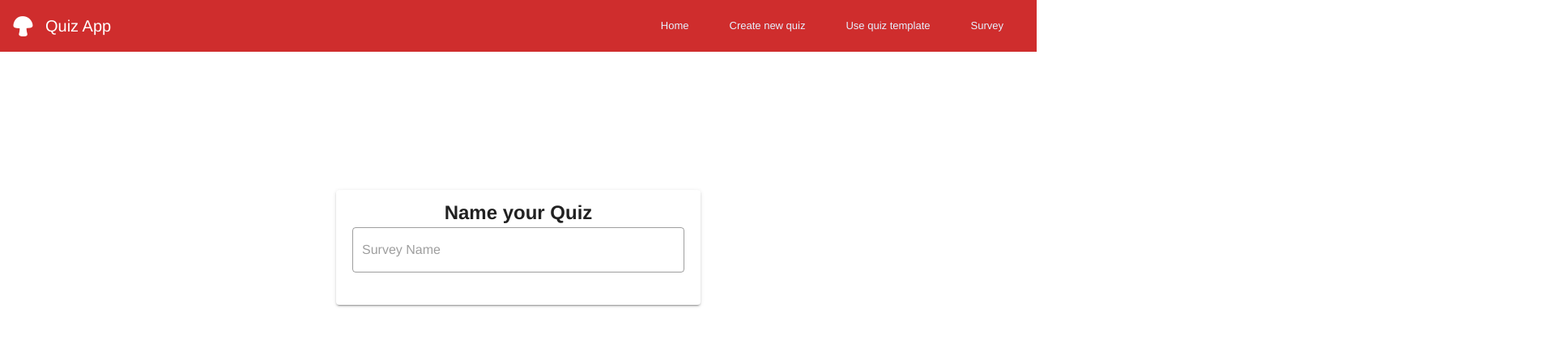
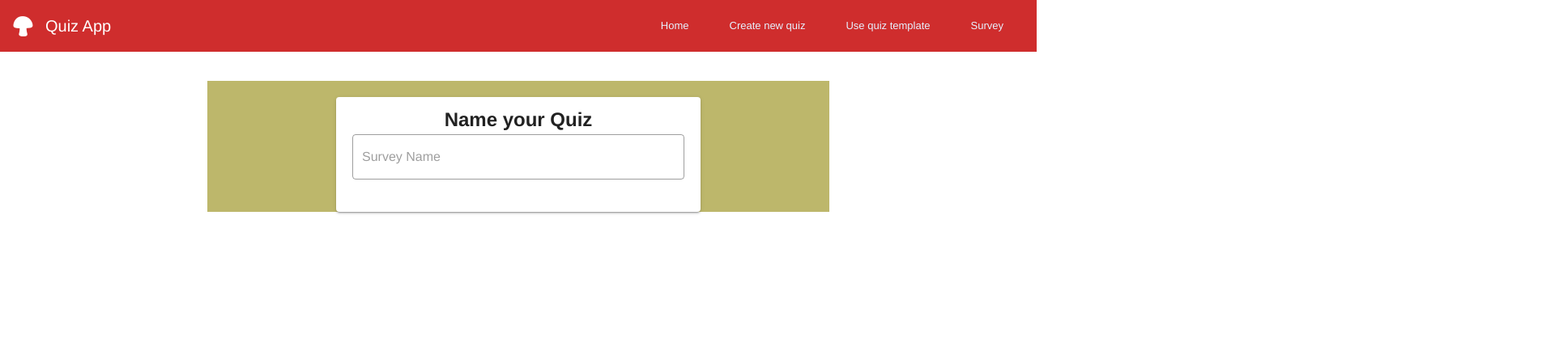
Before and after one commit to alexandratcrane/Quiz330Part3, a Vue app: page /create-quiz in a window 1280 px wide. Shown: the top 418 px of the page at 81% size, 1920 px wide, since content can reach past the window. Built offline with nearby package versions, Linux system fonts and the light colour scheme.

Commit message:
Fixed the create a quiz interface. there are some minor issues but it is more centered

```diff
--- a/src/components/CreateQuestions.vue
+++ b/src/components/CreateQuestions.vue
@@ -3,15 +3,15 @@
     <v-app>
        <div>
         <div class="newQuestion">
-          <div>
-            <v-text-field class="text-field" outlined v-model="question" placeholder="Please enter your question" ></v-text-field>
-             <v-text-field class="text-field" outlined v-model="answer" placeholder="Enter the correct answer" ></v-text-field>
+          <div class = "newQ">
+            <v-text-field class="enterQuestion" outlined v-model="question" placeholder="Please enter your question" ></v-text-field>
+             <v-text-field class="enterQuestion" outlined v-model="answer" placeholder="Enter the correct answer" ></v-text-field>
           </div>
 
             <v-btn class="large" @click="addChoice">Add Option</v-btn>
             <p> One option needs to be the correct answer </p>
             <v-btn class="large" @click="saveQuestion"> Save Question</v-btn>
-            <p> allows you to also add another </p>
+            <p> Allows you to also add a new question </p>
         </div>
 
 
@@ -82,10 +82,14 @@ data(){
     padding: 10px 20px;
     margin-top: 20px;
 }
+.enterQuestion{
 
-.text-field{
-  width: 50%;
+  position:relative;
+  display: inline;
+
+  top: 0px;
 }
+
 .v-select{
   margin-top: 25px;
 }
@@ -97,11 +101,16 @@ data(){
 
 /* TODO: Center question and answer input */
 .newQuestion{
-    margin-left: auto;
-    margin-right: auto;
-    width: 600px;
+    position: relative;
+    margin:auto;
+    width: 420px;
     height: auto;
-    padding: 10px 20px;
-    margin-top: 20px;
+    top: 20px;
+}
+
+.newQ{
+position: relative;
+margin: 5px;
+
 }
 </style>
--- a/src/views/Create.vue
+++ b/src/views/Create.vue
@@ -1,14 +1,14 @@
   <template>
   <v-app>
       <Nav/>
-  <div >
+  <div style = "margin:0px; background-color:red;">
       <div class = "create">
         <div v-if="this.review== false">
-         <div>
+      <!--   <div>
                     <h1>{{name}}</h1>
-        </div>
+        </div> -->
 
-          <v-card class = "v-card">
+          <v-card class = "nameQuiz">
             <h2> Name your Quiz </h2>
              <v-text-field  outlined v-model="name" id = "name" placeholder="Survey Name" class="mx-auto" ></v-text-field>
           </v-card>
@@ -108,7 +108,11 @@ data(){
 
 <style scoped>
 .create{
-  margin: -50%;
+  position:absolute;
+  background-color:darkkhaki;
+  top: 100px;
+  left:20%;
+  right: 20%;
 }
 .v-card{
    margin-left: auto;
@@ -128,4 +132,10 @@ data(){
 
 }
 
+.nameQuiz{
+  position: relative;
+
+
+}
+
 </style>
```
